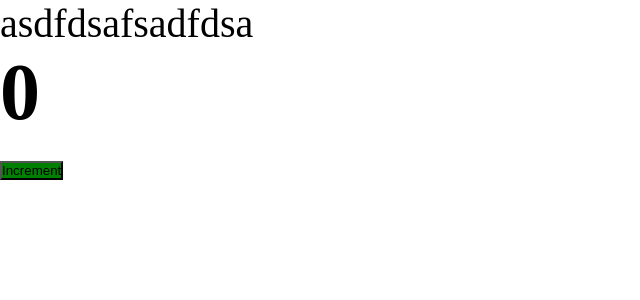
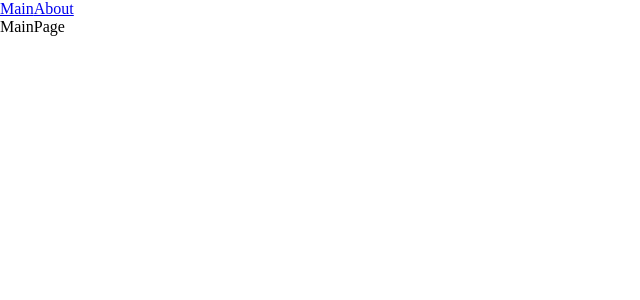
Before and after one commit to y0na24/production-blog, a React app: page / in a window 1280 px wide. Shown: the top 300 px of the page, without its empty margins (0-640 px from the left). Built offline with nearby package versions, Linux system fonts and the light colour scheme.

Commit message:
download rrd 6, understood what chunks are better and use Suspence + lazy

```diff
--- a/package.json
+++ b/package.json
@@ -16,6 +16,7 @@
     "@types/node": "^17.0.21",
     "@types/react": "^18.2.39",
     "@types/react-dom": "^18.2.17",
+    "@types/react-router-dom": "^5.3.3",
     "@types/webpack": "^5.28.0",
     "@types/webpack-dev-server": "^4.7.2",
     "css-loader": "^6.8.1",
@@ -33,6 +34,7 @@
   },
   "dependencies": {
     "react": "^18.2.0",
-    "react-dom": "^18.2.0"
+    "react-dom": "^18.2.0",
+    "react-router-dom": "^6.20.0"
   }
 }
--- a/src/App.tsx
+++ b/src/App.tsx
@@ -1,14 +1,27 @@
-import { FC } from 'react'
-import { Counter } from './components/Counter'
+import { FC, Suspense } from 'react'
 import './index.scss'
+import { Link, Route, Routes } from 'react-router-dom'
+import { MainPageAsync } from './pages/MainPage/MainPage.async'
+import { AboutPageAsync } from './pages/AboutPage/AboutPage.async'
 
 interface AppProps {}
 
 export const App: FC<AppProps> = ({}) => {
   return (
-    <div className='app'>
-      asdfdsafsadfdsa
-      <Counter />
-    </div>
+    <>
+      <Link to="/">Main</Link>
+      <Link to="/about">About</Link>
+      <Routes>
+        <Route
+          path="/"
+          element={
+            <Suspense fallback='Loading...'>
+              <MainPageAsync />
+            </Suspense>
+          }
+        />
+        <Route path="/about" element={<AboutPageAsync />} />
+      </Routes>
+    </>
   )
 }
--- a/src/index.tsx
+++ b/src/index.tsx
@@ -1,5 +1,9 @@
 import ReactDOM from 'react-dom/client'
-import { Counter } from './components/Counter'
 import { App } from './App'
+import { BrowserRouter } from 'react-router-dom'
 
-ReactDOM.createRoot(document.getElementById('root')!).render(<App />)
+ReactDOM.createRoot(document.getElementById('root')!).render(
+  <BrowserRouter>
+    <App />
+  </BrowserRouter>
+)
--- /dev/null
+++ b/src/pages/AboutPage/AboutPage.async.tsx
@@ -0,0 +1,3 @@
+import { lazy } from 'react'
+
+export const AboutPageAsync = lazy(() => import('./AboutPage'))
--- /dev/null
+++ b/src/pages/AboutPage/AboutPage.tsx
@@ -0,0 +1,3 @@
+export default function AboutPage() {
+  return <div>AboutPage</div>
+}
--- /dev/null
+++ b/src/pages/MainPage/MainPage.async.tsx
@@ -0,0 +1,3 @@
+import { lazy } from 'react'
+
+export const MainPageAsync = lazy(() => import('./MainPage'))
--- /dev/null
+++ b/src/pages/MainPage/MainPage.tsx
@@ -0,0 +1,3 @@
+export default function MainPage() {
+  return <div>MainPage</div>
+}
```
Also changed, not shown: 3 other files (tests, documents, lock files or other folders).
